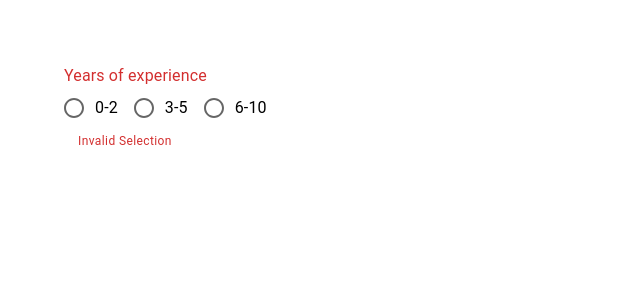
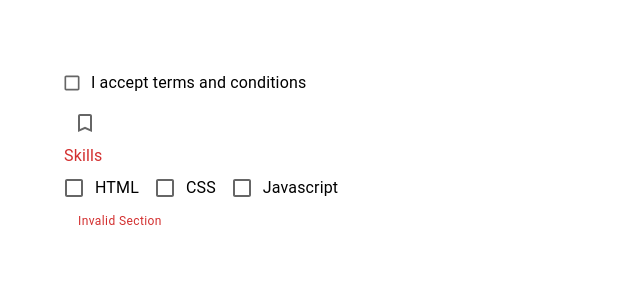
Before and after one commit to Hachiman12a1/Learn-MUI-Codevolution, a React (Create React App) app: page / in a window 1280 px wide. Shown: the top 300 px of the page, without its empty margins (0-640 px from the left). Built offline with nearby package versions, Linux system fonts and the light colour scheme.

Commit message:
Checkbox

```diff
--- a/src/App.tsx
+++ b/src/App.tsx
@@ -1,5 +1,6 @@
 import "./App.css";
 import MuiButton from "./components/MuiButton";
+import MuiCheckBox from "./components/MuiCheckBox";
 import MuiRadioButton from "./components/MuiRadioButton";
 import MuiSelect from "./components/MuiSelect";
 import MuiTextField from "./components/MuiTextField";
@@ -12,7 +13,8 @@
       {/* <MuiButton /> */}
       {/* <MuiTextField /> */}
       {/* <MuiSelect /> */}
-      <MuiRadioButton />
+      {/* <MuiRadioButton />*/}
+      <MuiCheckBox />
     </div>
   );
 }
--- /dev/null
+++ b/src/components/MuiCheckBox.tsx
@@ -0,0 +1,93 @@
+import React, { useState } from "react";
+import {
+  Box,
+  Checkbox,
+  FormControlLabel,
+  FormGroup,
+  FormLabel,
+  FormControl,
+  FormHelperText,
+} from "@mui/material";
+import { BookmarkBorder, Bookmark } from "@mui/icons-material";
+
+const MuiCheckBox = () => {
+  const [checkCheckBox, setCheckCheckBox] = useState(false);
+  const [skills, setSkills] = useState<string[]>([]);
+
+  const handleChange = (event: React.ChangeEvent<HTMLInputElement>) => {
+    setCheckCheckBox(event.target.checked);
+  };
+
+  const handleSkillChange = (event: React.ChangeEvent<HTMLInputElement>) => {
+    const index = skills.indexOf(event.target.value);
+    if (index === -1) setSkills([...skills, event.target.value]);
+    else setSkills(skills.filter((skill) => skill !== event.target.value));
+  };
+
+  return (
+    <Box>
+      <Box>
+        <FormControlLabel
+          label="I accept terms and conditions"
+          control={
+            <Checkbox
+              size="small"
+              color="secondary"
+              checked={checkCheckBox}
+              onChange={handleChange}
+            />
+          }
+        />
+      </Box>
+      <Box>
+        <Checkbox
+          icon={<BookmarkBorder />}
+          checkedIcon={<Bookmark />}
+          checked={checkCheckBox}
+          onChange={handleChange}
+        />
+      </Box>
+
+      <Box>
+        <FormControl error>
+          <FormLabel>Skills</FormLabel>
+          <FormGroup row>
+            <FormControlLabel
+              label="HTML"
+              value="html"
+              control={
+                <Checkbox
+                  checked={skills.includes("html")}
+                  onChange={handleSkillChange}
+                />
+              }
+            />
+            <FormControlLabel
+              label="CSS"
+              value="css"
+              control={
+                <Checkbox
+                  checked={skills.includes("css")}
+                  onChange={handleSkillChange}
+                />
+              }
+            />
+            <FormControlLabel
+              label="Javascript"
+              value="javascript"
+              control={
+                <Checkbox
+                  checked={skills.includes("javascript")}
+                  onChange={handleSkillChange}
+                />
+              }
+            />
+          </FormGroup>
+          <FormHelperText>Invalid Section</FormHelperText>
+        </FormControl>
+      </Box>
+    </Box>
+  );
+};
+
+export default MuiCheckBox;
```
